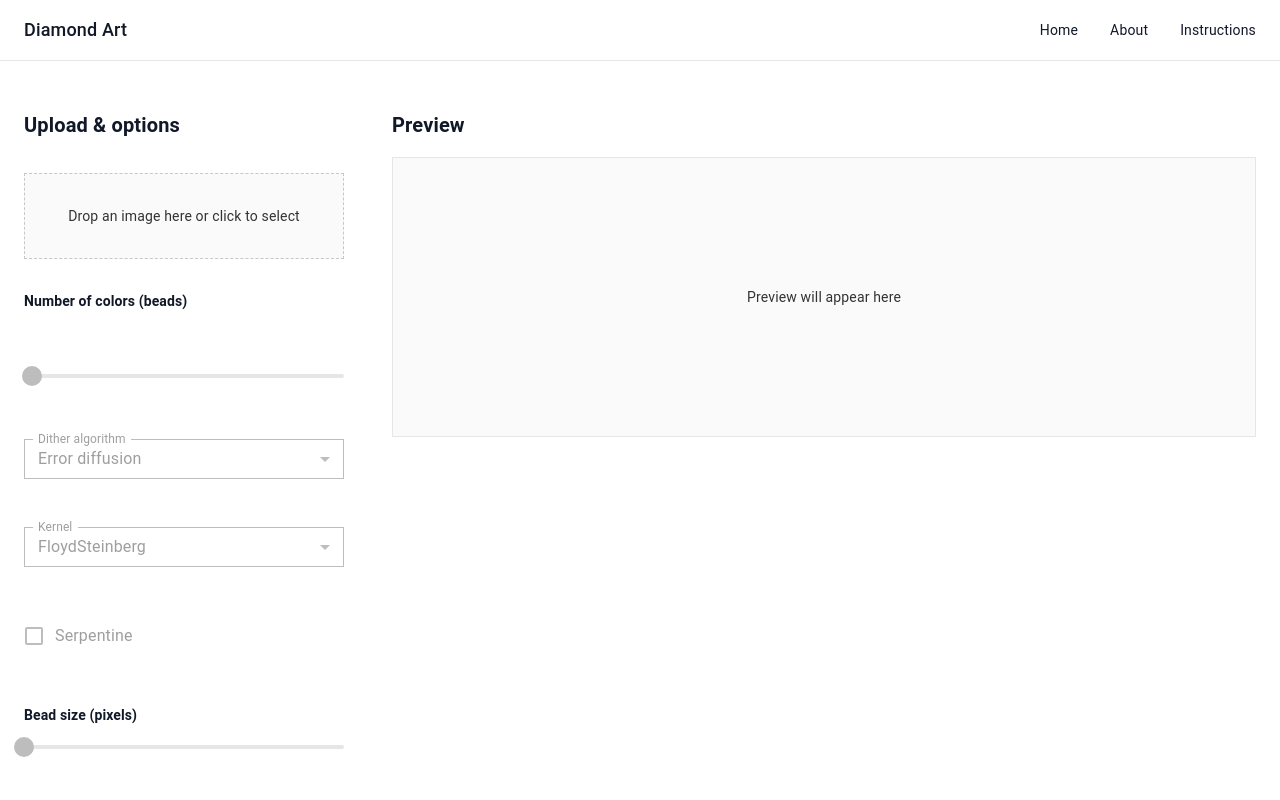
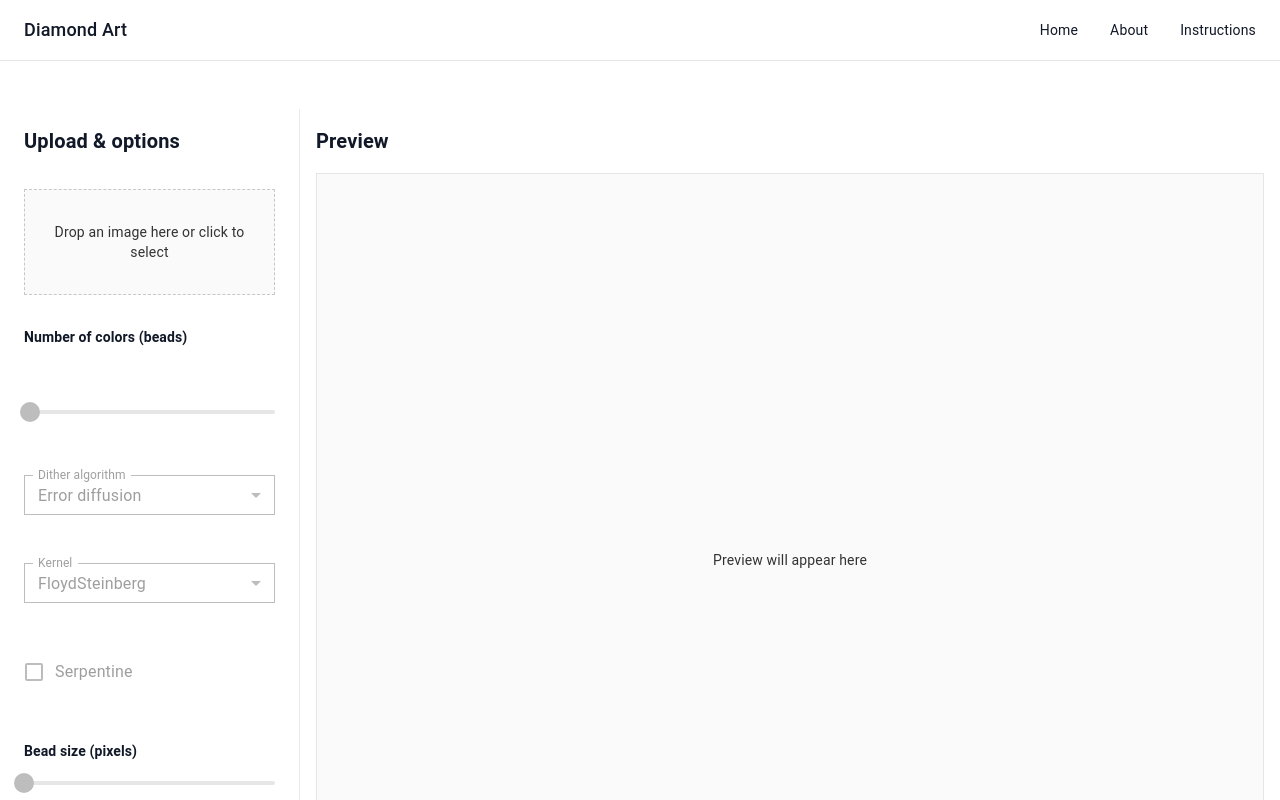
Before and after one commit to NickSaulnier/DiamondArt, a React app: page / in a window 1280 px wide. Shown: the top 800 px of the page. Built offline with nearby package versions, Linux system fonts and the light colour scheme.

Commit message:
Move the left sidebar to the far left of the window and make the canvas bigger

```diff
--- a/src/App.tsx
+++ b/src/App.tsx
@@ -60,8 +60,8 @@ function App() {
   }, [runDither, options, mode, blockSize]);
 
   return (
-    <div className="min-h-screen bg-white text-gray-900">
-      <header className="border-b border-gray-200 px-6 py-4 flex justify-between items-center">
+    <div className="min-h-screen bg-white text-gray-900 flex flex-col">
+      <header className="border-b border-gray-200 px-6 py-4 flex justify-between items-center shrink-0">
         <span className="text-lg font-medium">Diamond Art</span>
         <nav className="flex gap-8 text-sm">
           <a href="#home" className="hover:underline">
@@ -76,9 +76,9 @@ function App() {
         </nav>
       </header>
 
-      <main className="max-w-7xl mx-auto px-6 py-12">
+      <main className="w-full py-12 flex flex-col flex-1">
         {error && (
-          <Alert severity="error" onClose={clearError} sx={{ mb: 2 }}>
+          <Alert severity="error" onClose={clearError} sx={{ mb: 2, mx: 2 }}>
             {error}
           </Alert>
         )}
@@ -86,12 +86,22 @@ function App() {
         <Box
           sx={{
             display: 'grid',
-            gridTemplateColumns: { xs: '1fr', md: '320px 1fr' },
-            gap: 6,
-            alignItems: 'start',
+            gridTemplateColumns: { xs: '1fr', md: '300px 1fr' },
+            width: '100%',
+            minHeight: 'calc(100vh - 120px)',
+            alignItems: 'stretch',
           }}
         >
-          <Box sx={{ display: 'flex', flexDirection: 'column', gap: 4 }}>
+          <Box
+            sx={{
+              display: 'flex',
+              flexDirection: 'column',
+              gap: 4,
+              px: 3,
+              py: 2,
+              borderRight: { md: '1px solid rgba(0,0,0,0.08)' },
+            }}
+          >
             <Typography variant="h6" fontWeight={600}>
               Upload &amp; options
             </Typography>
@@ -112,7 +122,16 @@ function App() {
             <DownloadButton ditheredCanvas={ditheredCanvas} />
           </Box>
 
-          <Box>
+          <Box
+            sx={{
+              display: 'flex',
+              flexDirection: 'column',
+              flex: 1,
+              minWidth: 0,
+              px: 2,
+              py: 2,
+            }}
+          >
             <Typography variant="h6" fontWeight={600} sx={{ mb: 2 }}>
               Preview
             </Typography>
--- a/src/components/PreviewPanel.tsx
+++ b/src/components/PreviewPanel.tsx
@@ -24,7 +24,7 @@ export function PreviewPanel({
   const displayUrl = viewOriginal ? sourceUrl : (ditheredUrl ?? sourceUrl);
 
   return (
-    <Box sx={{ display: 'flex', flexDirection: 'column', gap: 2 }}>
+    <Box sx={{ display: 'flex', flexDirection: 'column', gap: 2, flex: 1, minHeight: 0 }}>
       {isDithering && (
         <Typography variant="body2" color="text.secondary">
           Dithering…
@@ -47,8 +47,9 @@ export function PreviewPanel({
           display: 'flex',
           alignItems: 'center',
           justifyContent: 'center',
-          minHeight: 280,
-          p: 2,
+          flex: 1,
+          minHeight: '70vh',
+          p: 3,
         }}
       >
         {displayUrl ? (
@@ -58,7 +59,7 @@ export function PreviewPanel({
             style={{
               maxWidth: '100%',
               height: 'auto',
-              maxHeight: '70vh',
+              maxHeight: '85vh',
               objectFit: 'contain',
             }}
             width={width}
```
